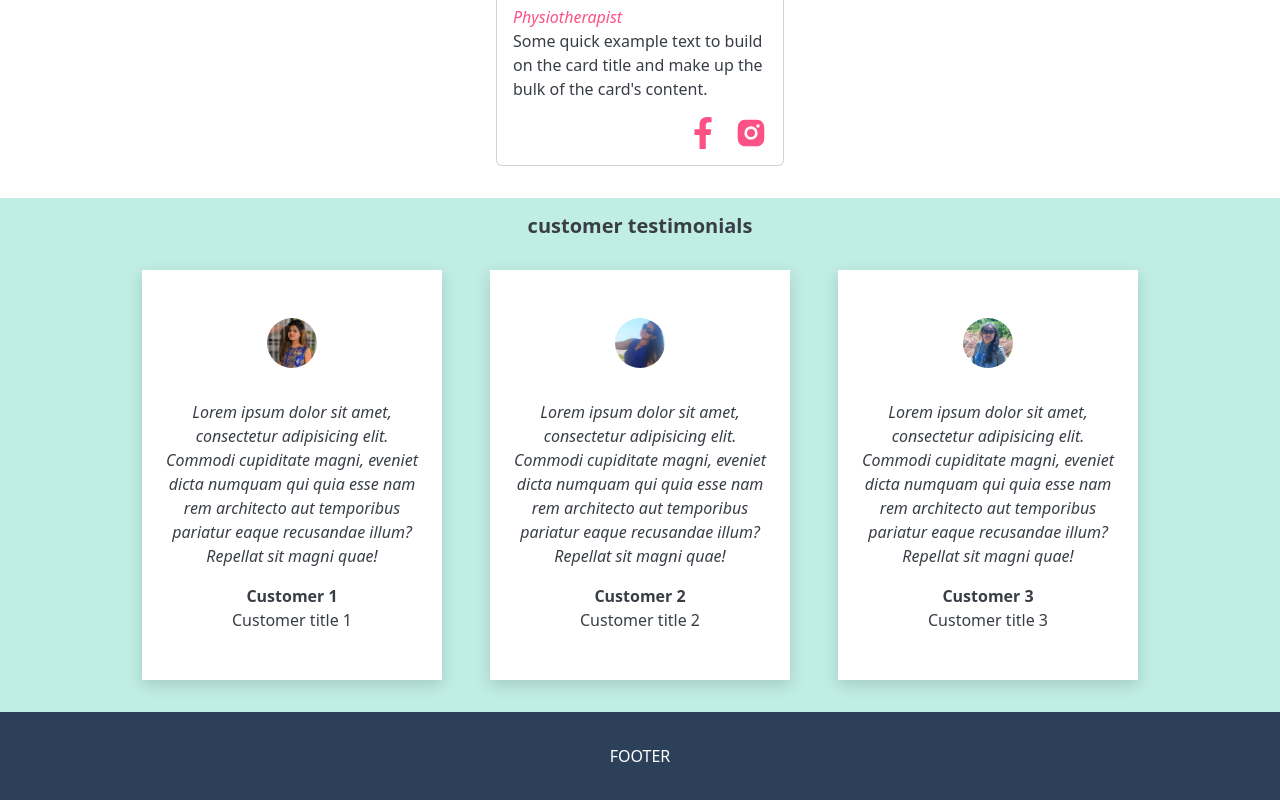
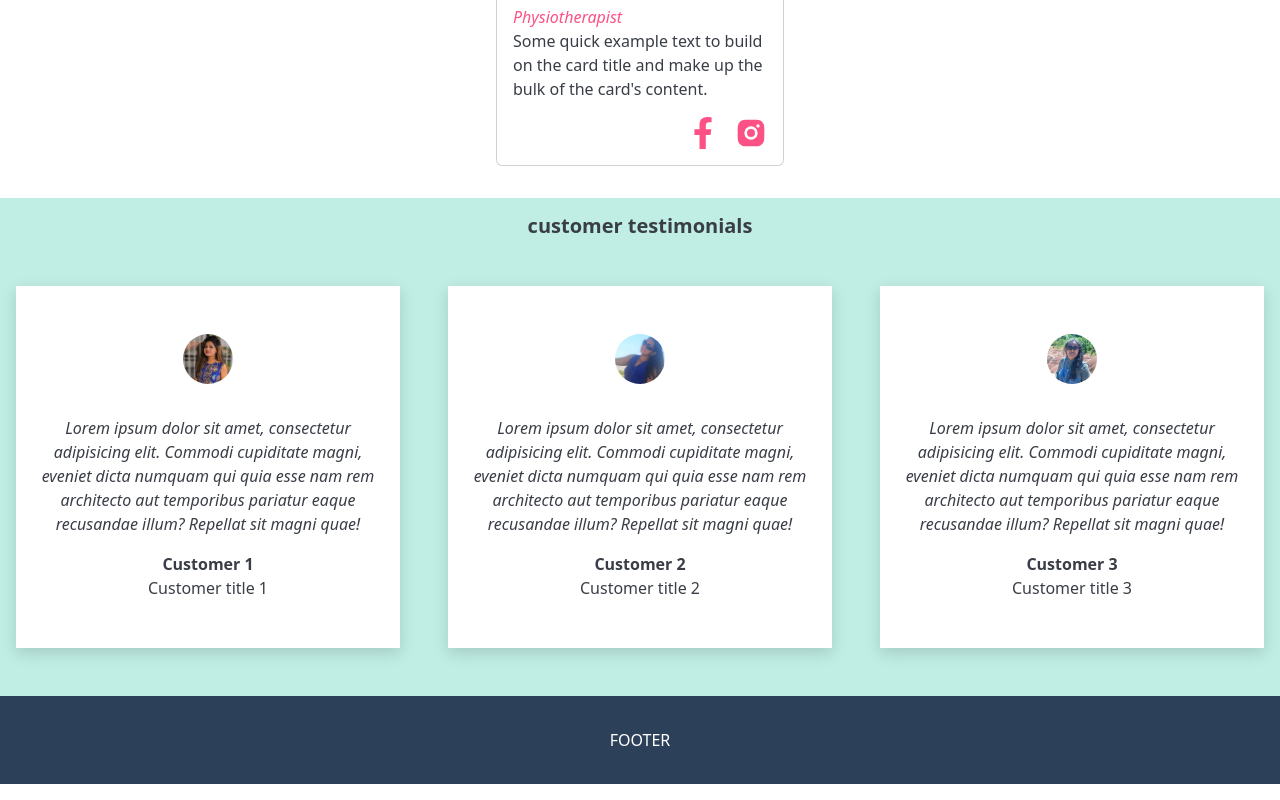
Before and after one commit to pradhanishan/fitphysionepal, a React (Create React App) app in the folder fitphysionepal/: page / in a window 1280 px wide. Shown: the part 1615-2415 px from the top of the page. Built offline with nearby package versions, Linux system fonts and the light colour scheme.

Commit message:
fix padding and margins

```diff
--- a/fitphysionepal/src/components/cards/customer-testimonial-card.module.css
+++ b/fitphysionepal/src/components/cards/customer-testimonial-card.module.css
@@ -8,7 +8,6 @@
   padding-right: 1.5rem;
   padding-bottom: 3rem;
   box-shadow: rgba(0, 0, 0, 0.15) 0px 5px 15px 0px;
-  width: 300px;
 }
 
 .testimonial-paragraph {
--- a/fitphysionepal/src/components/containers/customer-testimonial-card-container.module.css
+++ b/fitphysionepal/src/components/containers/customer-testimonial-card-container.module.css
@@ -3,6 +3,7 @@
   grid-gap: 3rem;
   grid-template-columns: repeat(3, 1fr);
   grid-template-rows: auto;
+  padding: 1rem;
 }
 
 @media only screen and (max-width: 768px) {
--- a/fitphysionepal/src/components/containers/primary-service-card-container.module.css
+++ b/fitphysionepal/src/components/containers/primary-service-card-container.module.css
@@ -5,7 +5,7 @@
   grid-template-rows: auto;
 }
 
-@media only screen and (max-width: 768px) {
+@media only screen and (max-width: 1200px) {
   .primary-service-card-container {
     grid-template-columns: repeat(2, 1fr);
   }
--- a/fitphysionepal/src/components/services/service-card-container.module.css
+++ b/fitphysionepal/src/components/containers/service-card-container.module.css
@@ -6,12 +6,6 @@
 }
 
 @media only screen and (max-width: 1200px) {
-  .service-card-container {
-    grid-template-columns: repeat(3, 1fr);
-  }
-}
-
-@media only screen and (max-width: 768px) {
   .service-card-container {
     grid-template-columns: repeat(2, 1fr);
   }
--- a/fitphysionepal/src/pages/BookAppointmentPage.tsx
+++ b/fitphysionepal/src/pages/BookAppointmentPage.tsx
@@ -14,6 +14,7 @@ const BookAppointmentPage: FC = () => {
           <ListGroup.Item>or visit our clinic</ListGroup.Item>
         </ListGroup>
       </div>
+      <div className={classes["filler"]}></div>
       <div className={classes["appointment-child"]}>
         <h5>our timings</h5>
         <hr />
--- a/fitphysionepal/src/pages/ServicesPage.tsx
+++ b/fitphysionepal/src/pages/ServicesPage.tsx
@@ -1,5 +1,5 @@
 import { FC } from "react";
-import ServiceCardContainer from "../components/services/ServiceCardContainer";
+import ServiceCardContainer from "../components/containers/ServiceCardContainer";
 import classes from "./service-page.module.css";
 
 const ServicesPage: FC = () => {
--- a/fitphysionepal/src/pages/book-appointment-page.module.css
+++ b/fitphysionepal/src/pages/book-appointment-page.module.css
@@ -10,15 +10,19 @@
 .appointment-child {
   height: 350px;
   padding: 1rem;
-  margin-right: 1rem;
   background-color: var(--color-primary);
   box-shadow: rgba(0, 0, 0, 0.15) 0px 5px 15px 0px;
+}
+
+.filler {
+  width: 20px;
 }
 
 @media only screen and (max-width: 600px) {
   .appointment-page {
     flex-direction: column;
   }
+
   .appointment-child {
     margin-right: 0;
     margin-bottom: 1rem;
```
Also changed, not shown: fitphysionepal/src/components/containers/ServiceCardContainer.tsx (renamed from fitphysionepal/src/components/services/ServiceCardContainer.tsx).
